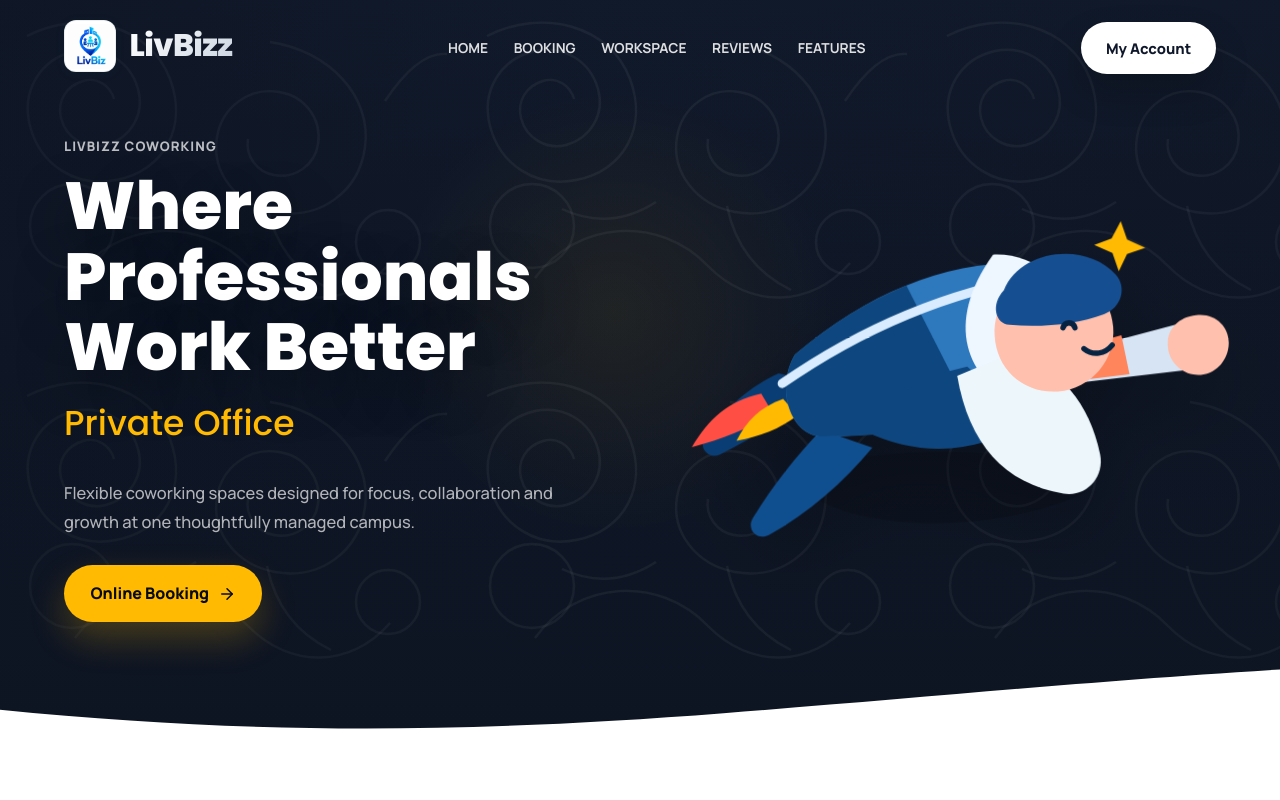
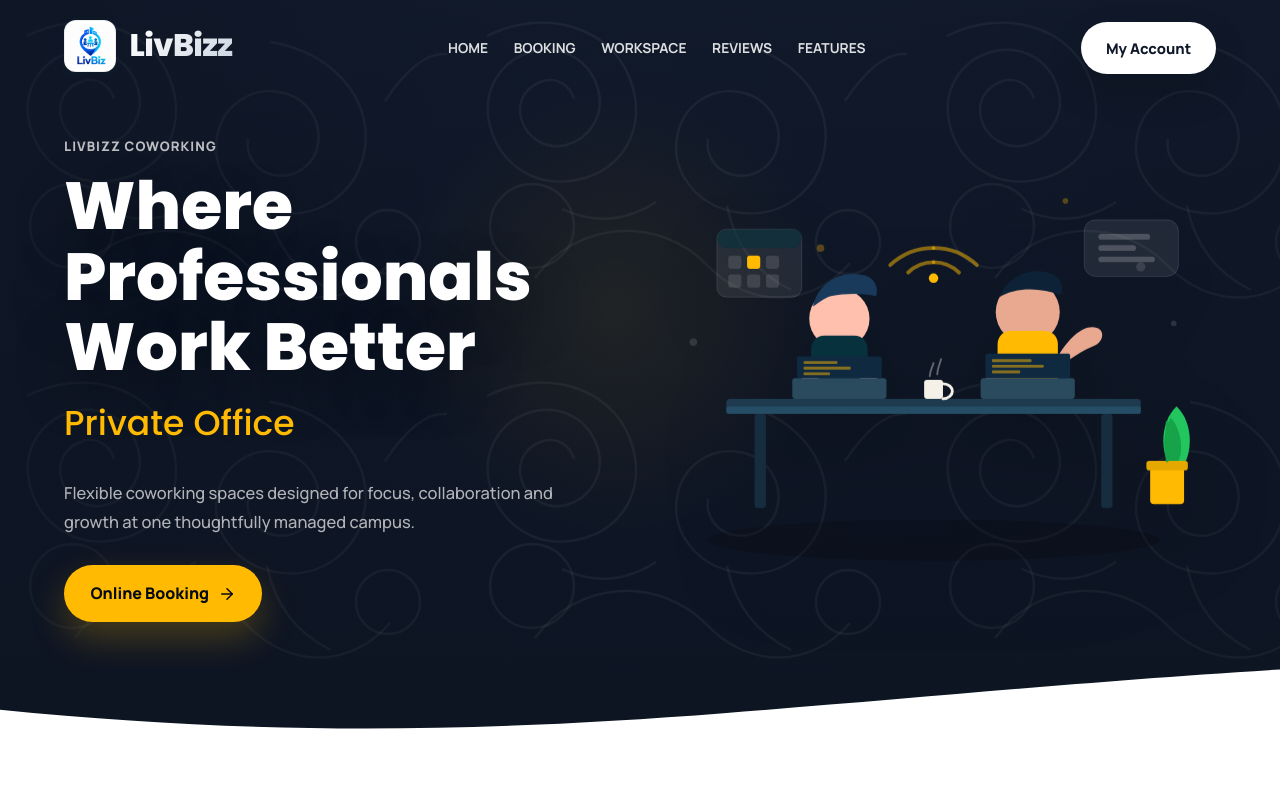
Before and after one commit to JoyalJJoy/Livbiz, a Next.js app: page / in a window 1280 px wide. Shown: the top 800 px of the page. Built offline with nearby package versions, Linux system fonts and the light colour scheme; no server answers.

Commit message:
feat: replace rocket illustration with coworking workspace scene in hero section

```diff
--- a/src/components/Hero.module.css
+++ b/src/components/Hero.module.css
@@ -104,36 +104,78 @@
   overflow: visible;
 }
 
-.shadow { fill: rgba(0, 0, 0, 0.16); }
-.rocketWingBack { fill: #0a3d73; }
-.rocketWing { fill: #104f8f; }
-.flame { fill: #ff4f45; }
-.flameCore { fill: #ffba01; }
-.rocketBody { fill: #2e78bd; }
-.rocketTop { fill: #0e477f; }
-.rocketStripe {
+/* Floor & Furniture */
+.floorShadow { fill: rgba(0, 0, 0, 0.18); }
+.desk { fill: #1e3a4f; }
+.deskLeg { fill: #152d3e; }
+.deskFront { fill: #254d66; }
+
+/* Person 1 */
+.head1 { fill: #ffc0ad; }
+.hair1 { fill: #1a3a5c; }
+.body1 { fill: #07323d; }
+.arm1 { fill: #ffc0ad; }
+
+/* Person 2 */
+.head2 { fill: #e8a990; }
+.hair2 { fill: #0d2137; }
+.body2 { fill: #ffba01; }
+.arm2 { fill: #e8a990; }
+.armGesture { fill: #e8a990; }
+
+/* Laptops */
+.laptop { fill: #2a4a5e; }
+.screen { fill: #0f2940; }
+.screenGlow { fill: rgba(255, 186, 1, 0.5); }
+
+/* Coffee */
+.coffee { fill: #f5f0e8; }
+.coffeeHandle {
   fill: none;
-  stroke: #d9ecff;
-  stroke-width: 10;
+  stroke: #f5f0e8;
+  stroke-width: 3;
   stroke-linecap: round;
 }
-.windowOuter { fill: #eef6ff; }
-.windowInner { fill: #124f8d; }
-.star { fill: #ffba01; }
-.personCape { fill: #0e477f; }
-.personBody { fill: #edf6fb; }
-.personArm { fill: #d7e4f3; }
-.personSleeve { fill: #ff855d; }
-.personHead,
-.fist { fill: #ffc0ad; }
-.hair { fill: #164f91; }
-.faceDetail,
-.smile {
+.steam {
   fill: none;
-  stroke: #072342;
-  stroke-width: 6;
+  stroke: rgba(255, 255, 255, 0.35);
+  stroke-width: 2;
   stroke-linecap: round;
 }
+
+/* Plant */
+.pot { fill: #ffba01; }
+.potRim { fill: #e5a800; }
+.leaf { fill: #22c55e; }
+.leafDark { fill: #16a34a; }
+.stem {
+  stroke: #16a34a;
+  stroke-width: 3;
+  stroke-linecap: round;
+}
+
+/* Floating UI cards */
+.uiCard { fill: rgba(255, 255, 255, 0.08); stroke: rgba(255, 255, 255, 0.12); stroke-width: 1; }
+.uiCardHeader { fill: rgba(7, 50, 61, 0.6); }
+.uiDot { fill: rgba(255, 255, 255, 0.12); }
+.uiDotActive { fill: #ffba01; }
+
+/* Chat bubble */
+.chatBubble { fill: rgba(255, 255, 255, 0.08); stroke: rgba(255, 255, 255, 0.12); stroke-width: 1; }
+.chatLine { fill: rgba(255, 255, 255, 0.2); }
+
+/* Wifi */
+.wifi {
+  fill: none;
+  stroke: rgba(255, 186, 1, 0.5);
+  stroke-width: 4;
+  stroke-linecap: round;
+}
+.wifiDot { fill: #ffba01; }
+
+/* Decorative dots */
+.decorDot { fill: rgba(255, 255, 255, 0.12); }
+.decorDotGold { fill: rgba(255, 186, 1, 0.3); }
 
 .wave {
   position: absolute;
@@ -151,10 +193,10 @@
 
 @keyframes floatHero {
   0%, 100% {
-    transform: translateY(0) rotate(-1deg);
+    transform: translateY(0);
   }
   50% {
-    transform: translateY(-12px) rotate(1.2deg);
+    transform: translateY(-10px);
   }
 }
 
--- a/src/components/Hero.tsx
+++ b/src/components/Hero.tsx
@@ -19,27 +19,86 @@ export default function Hero() {
         </div>
 
         <div className={styles.illustration} aria-hidden="true">
-          <svg viewBox="0 0 620 430" role="img">
-            <path className={styles.shadow} d="M174 358c61 40 195 42 292 2 24-10 24-25-1-33-71-23-226-21-298 3-31 10-27 16 7 28Z" />
-            <path className={styles.rocketWingBack} d="M140 225c-31 14-60 39-81 71-7 11 5 24 17 18 39-19 77-45 114-78l-50-11Z" />
-            <path className={styles.rocketWing} d="M187 287c-27 28-53 61-75 97-7 12 5 25 18 18 43-24 81-57 113-96l-56-19Z" />
-            <path className={styles.flame} d="M121 247c-36 8-58 28-76 59 33-9 62-20 89-37l-13-22Z" />
-            <path className={styles.flameCore} d="M145 253c-25 9-40 24-51 46 26-5 47-13 67-28l-16-18Z" />
-            <path className={styles.rocketBody} d="M158 204c99-84 203-116 311-95 21 4 31 29 18 46-69 92-168 139-299 139-33 0-53-51-30-90Z" />
-            <path className={styles.rocketTop} d="M158 204c40-34 81-59 122-76l73 143c-48 16-103 23-165 23-33 0-53-51-30-90Z" />
-            <path className={styles.rocketStripe} d="M144 236c87-61 182-101 285-119" />
-            <path className={styles.windowOuter} d="M375 94c46-2 84 30 88 77 3 40-23 76-62 85-53-25-81-85-26-162Z" />
-            <path className={styles.windowInner} d="M402 117c27 2 50 23 53 52 3 26-11 50-34 62-45-20-57-76-19-114Z" />
-            <path className={styles.star} d="M505 76l10-19 7 20 20 9-20 7-9 19-7-20-20-9 19-7Z" />
-            <path className={styles.personCape} d="M414 276c-51 36-117 42-179 12 21-36 58-59 112-71l67 59Z" />
-            <path className={styles.personBody} d="M398 201c51 18 83 55 95 112 5 25-15 47-40 43-65-11-104-54-117-129l62-26Z" />
-            <path className={styles.personArm} d="M468 199l127-34c23-6 42 18 29 39-6 9-15 15-26 15l-126 15-4-35Z" />
-            <path className={styles.personSleeve} d="M459 198l57-16 9 43-58 7-8-34Z" />
-            <path className={styles.personHead} d="M434 114c38-5 70 22 73 59 3 36-24 68-60 71-38 3-68-24-70-61-2-35 22-64 57-69Z" />
-            <path className={styles.hair} d="M387 133c18-45 90-54 123-17 12 14 6 36-13 43-30 11-65 15-104 12-15-1-21-22-6-38Z" />
-            <path className={styles.faceDetail} d="M452 174c2-7 11-7 13 0" />
-            <path className={styles.smile} d="M475 197c10 8 23 6 31-4" />
-            <path className={styles.fist} d="M598 160c23-3 40 16 35 38-4 18-20 30-38 27-17-3-29-18-28-35 0-15 12-28 31-30Z" />
+          <svg viewBox="0 0 600 450" role="img">
+            {/* Floor shadow */}
+            <ellipse className={styles.floorShadow} cx="300" cy="410" rx="240" ry="22" />
+
+            {/* Desk */}
+            <rect className={styles.desk} x="80" y="260" width="440" height="16" rx="4" />
+            <rect className={styles.deskLeg} x="110" y="276" width="12" height="100" rx="3" />
+            <rect className={styles.deskLeg} x="478" y="276" width="12" height="100" rx="3" />
+            <rect className={styles.deskFront} x="80" y="268" width="440" height="8" rx="2" />
+
+            {/* Person 1 — left side, working on laptop */}
+            <circle className={styles.head1} cx="200" cy="175" r="32" />
+            <path className={styles.hair1} d="M172 162c5-25 30-40 55-33 10 3 15 12 12 22-15-3-32-3-48 0-7 2-14 8-19 11Z" />
+            <path className={styles.body1} d="M170 207c0-8 6-14 14-14h32c8 0 14 6 14 14v53h-60v-53Z" />
+            <rect className={styles.arm1} x="160" y="220" width="18" height="40" rx="9" />
+            <rect className={styles.arm1} x="222" y="220" width="18" height="40" rx="9" />
+
+            {/* Laptop 1 */}
+            <rect className={styles.laptop} x="150" y="238" width="100" height="22" rx="3" />
+            <rect className={styles.screen} x="155" y="215" width="90" height="23" rx="2" />
+            <rect className={styles.screenGlow} x="162" y="220" width="36" height="3" rx="1" />
+            <rect className={styles.screenGlow} x="162" y="226" width="50" height="3" rx="1" />
+            <rect className={styles.screenGlow} x="162" y="232" width="28" height="3" rx="1" />
+
+            {/* Person 2 — right side, talking/presenting */}
+            <circle className={styles.head2} cx="400" cy="168" r="34" />
+            <path className={styles.hair2} d="M370 152c8-22 35-34 57-24 8 4 12 14 8 22-16-6-34-8-50-4-6 1-11 4-15 6Z" />
+            <path className={styles.body2} d="M368 202c0-8 6-14 14-14h36c8 0 14 6 14 14v58h-64v-58Z" />
+            <rect className={styles.arm2} x="356" y="215" width="18" height="45" rx="9" />
+            <path className={styles.armGesture} d="M432 215c12-20 28-35 42-30 8 3 6 14-2 18-14 6-28 14-40 26v-14Z" />
+
+            {/* Laptop 2 */}
+            <rect className={styles.laptop} x="350" y="238" width="100" height="22" rx="3" />
+            <rect className={styles.screen} x="355" y="212" width="90" height="26" rx="2" />
+            <rect className={styles.screenGlow} x="362" y="218" width="42" height="3" rx="1" />
+            <rect className={styles.screenGlow} x="362" y="224" width="55" height="3" rx="1" />
+            <rect className={styles.screenGlow} x="362" y="230" width="30" height="3" rx="1" />
+
+            {/* Coffee cup */}
+            <rect className={styles.coffee} x="290" y="240" width="20" height="20" rx="3" />
+            <path className={styles.coffeeHandle} d="M310 244c6 0 10 4 10 8s-4 8-10 8" />
+            <path className={styles.steam} d="M296 236c0-6 3-10 4-14" />
+            <path className={styles.steam} d="M304 234c0-6 3-12 4-16" />
+
+            {/* Plant in pot */}
+            <rect className={styles.pot} x="530" y="330" width="36" height="42" rx="4" />
+            <rect className={styles.potRim} x="526" y="326" width="44" height="10" rx="3" />
+            <path className={styles.leaf} d="M548 326c-8-20-4-45 10-58 14 13 18 38 10 58h-20Z" />
+            <path className={styles.leafDark} d="M548 326c-5-14-4-32 4-46 10 12 14 32 8 46h-12Z" />
+            <line className={styles.stem} x1="548" y1="326" x2="548" y2="285" />
+
+            {/* Floating UI elements — calendar card */}
+            <rect className={styles.uiCard} x="70" y="80" width="90" height="72" rx="10" />
+            <rect className={styles.uiCardHeader} x="70" y="80" width="90" height="20" rx="10" />
+            <rect className={styles.uiDot} x="82" y="108" width="14" height="14" rx="3" />
+            <rect className={styles.uiDotActive} x="102" y="108" width="14" height="14" rx="3" />
+            <rect className={styles.uiDot} x="122" y="108" width="14" height="14" rx="3" />
+            <rect className={styles.uiDot} x="82" y="128" width="14" height="14" rx="3" />
+            <rect className={styles.uiDot} x="102" y="128" width="14" height="14" rx="3" />
+            <rect className={styles.uiDot} x="122" y="128" width="14" height="14" rx="3" />
+
+            {/* Floating UI — chat bubble */}
+            <rect className={styles.chatBubble} x="460" y="70" width="100" height="60" rx="12" />
+            <rect className={styles.chatLine} x="475" y="85" width="55" height="6" rx="3" />
+            <rect className={styles.chatLine} x="475" y="97" width="40" height="6" rx="3" />
+            <rect className={styles.chatLine} x="475" y="109" width="60" height="6" rx="3" />
+
+            {/* Wifi icon */}
+            <path className={styles.wifi} d="M300 100c-18 0-34 7-46 18" />
+            <path className={styles.wifi} d="M300 100c18 0 34 7 46 18" />
+            <path className={styles.wifi} d="M300 115c-10 0-20 4-27 11" />
+            <path className={styles.wifi} d="M300 115c10 0 20 4 27 11" />
+            <circle className={styles.wifiDot} cx="300" cy="132" r="5" />
+
+            {/* Small decorative dots */}
+            <circle className={styles.decorDot} cx="45" cy="200" r="4" />
+            <circle className={styles.decorDot} cx="555" cy="180" r="3" />
+            <circle className={styles.decorDot} cx="520" cy="120" r="5" />
+            <circle className={styles.decorDotGold} cx="180" cy="100" r="4" />
+            <circle className={styles.decorDotGold} cx="440" cy="50" r="3" />
           </svg>
         </div>
       </div>
```
